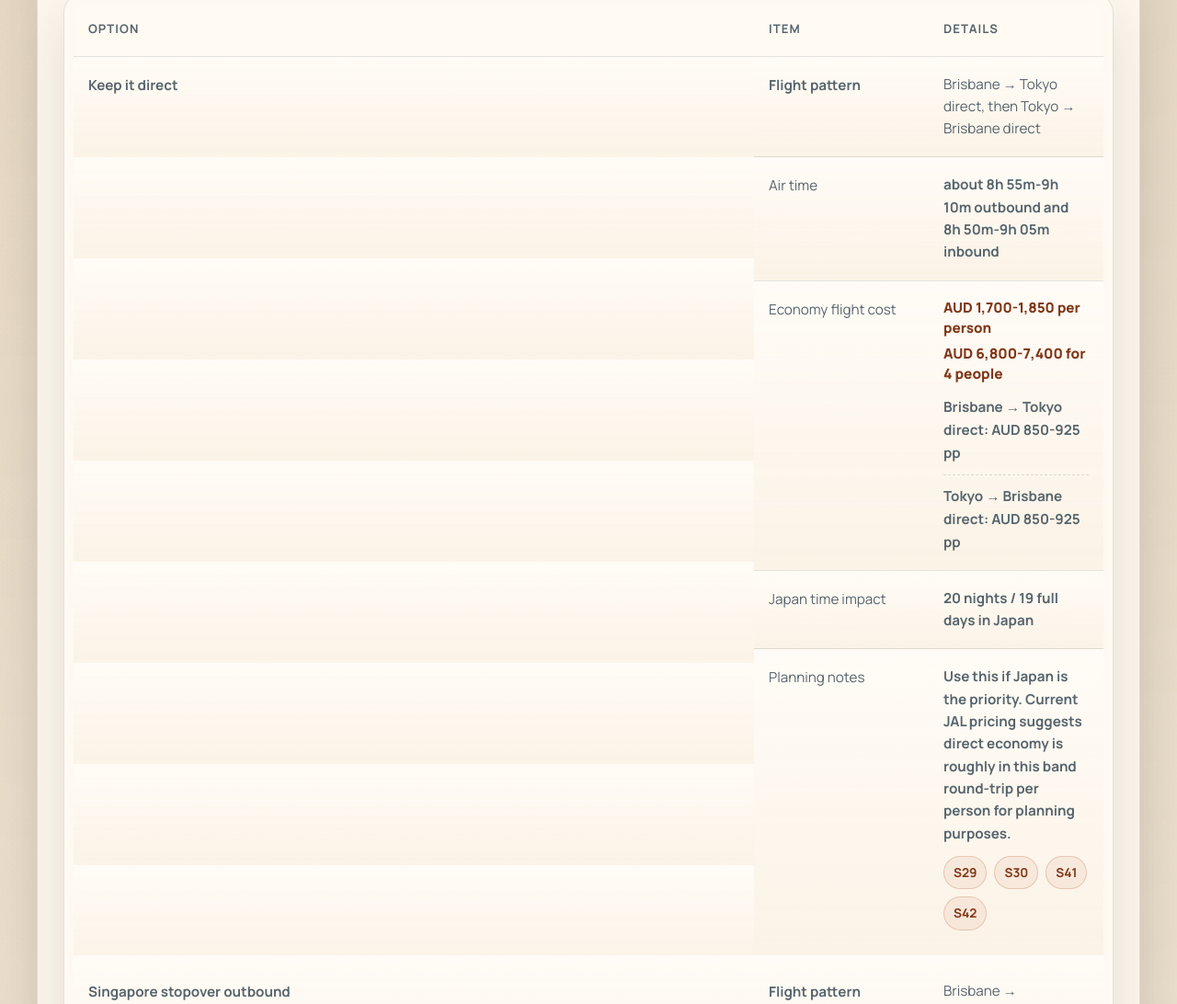
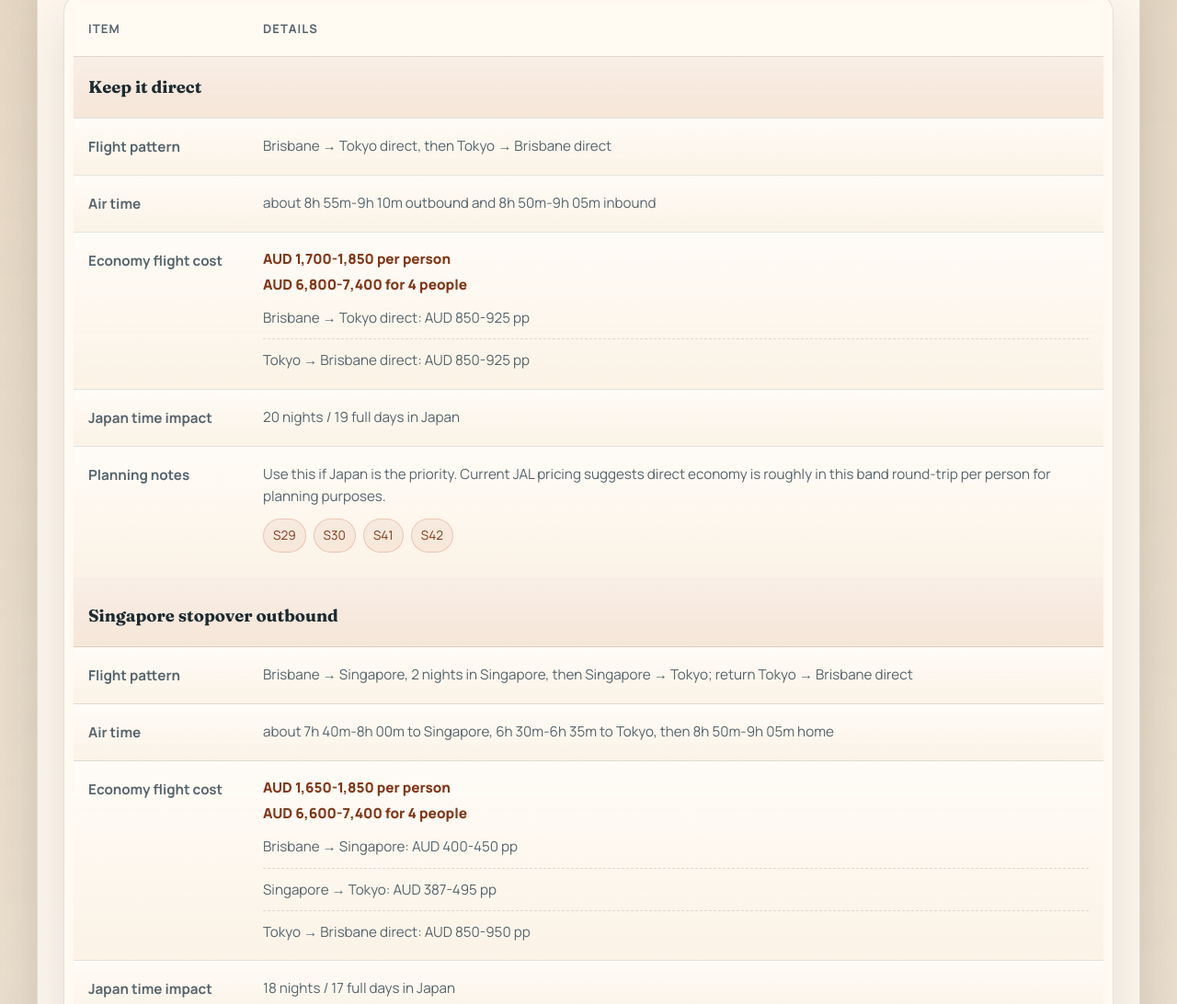
Before and after one commit to mrcrilly/japanese-travel-guide-2026, a plain HTML site: page docs/index.html in a window 1280 px wide. Shown: the part 2776-3868 px from the top of the page at 92% size. Drawn offline with nearby package versions, Linux system fonts and the light colour scheme.

Commit message:
Codex: fix flight options table layout

```diff
--- a/assets/site.css
+++ b/assets/site.css
@@ -230,7 +230,7 @@ tbody tr:last-child td {
 }
 
 .flight-table {
-  min-width: 860px;
+  min-width: 760px;
 }
 
 .flight-table th,
@@ -243,6 +243,10 @@ tbody tr:last-child td {
 }
 
 .flight-option-group + .flight-option-group tr:first-child td {
+  border-top: 18px solid transparent;
+}
+
+.flight-option-group + .flight-option-group tr:first-child th {
   border-top: 18px solid transparent;
 }
 
@@ -261,11 +265,15 @@ tbody tr:last-child td {
   font-size: 0.96rem;
 }
 
-.flight-option-name {
-  min-width: 180px;
+.flight-option-heading {
+  text-align: left;
+  font-family: "Fraunces", serif;
+  font-size: 1.15rem;
+  color: var(--ink);
+  background: rgba(182, 85, 47, 0.08);
 }
 
-.flight-table td:nth-child(2) {
+.flight-item-label {
   width: 190px;
   color: var(--muted);
   font-weight: 700;
--- a/docs/assets/site.css
+++ b/docs/assets/site.css
@@ -230,7 +230,7 @@ tbody tr:last-child td {
 }
 
 .flight-table {
-  min-width: 860px;
+  min-width: 760px;
 }
 
 .flight-table th,
@@ -243,6 +243,10 @@ tbody tr:last-child td {
 }
 
 .flight-option-group + .flight-option-group tr:first-child td {
+  border-top: 18px solid transparent;
+}
+
+.flight-option-group + .flight-option-group tr:first-child th {
   border-top: 18px solid transparent;
 }
 
@@ -261,11 +265,15 @@ tbody tr:last-child td {
   font-size: 0.96rem;
 }
 
-.flight-option-name {
-  min-width: 180px;
+.flight-option-heading {
+  text-align: left;
+  font-family: "Fraunces", serif;
+  font-size: 1.15rem;
+  color: var(--ink);
+  background: rgba(182, 85, 47, 0.08);
 }
 
-.flight-table td:nth-child(2) {
+.flight-item-label {
   width: 190px;
   color: var(--muted);
   font-weight: 700;
--- a/docs/index.html
+++ b/docs/index.html
@@ -168,27 +168,26 @@
             <table class="flight-table">
               <thead>
                 <tr>
-                  <th>Option</th>
                   <th>Item</th>
                   <th>Details</th>
                 </tr>
               </thead>
               <tbody class="flight-option-group">
                 <tr>
-                  <td rowspan="5" class="flight-option-name">
-                    <strong>Keep it direct</strong>
-                  </td>
-                  <td>Flight pattern</td>
+                  <th colspan="2" class="flight-option-heading">Keep it direct</th>
+                </tr>
+                <tr>
+                  <td class="flight-item-label">Flight pattern</td>
                   <td>
                     <div class="flight-cell-main">Brisbane → Tokyo direct, then Tokyo → Brisbane direct</div>
                   </td>
                 </tr>
                 <tr>
-                  <td>Air time</td>
+                  <td class="flight-item-label">Air time</td>
                   <td><div class="flight-cell-main">about 8h 55m-9h 10m outbound and 8h 50m-9h 05m inbound</div></td>
                 </tr>
                 <tr>
-                  <td>Economy flight cost</td>
+                  <td class="flight-item-label">Economy flight cost</td>
                   <td>
                     <div class="flight-price">AUD 1,700-1,850 per person</div>
                     <div class="flight-price flight-price-sub">AUD 6,800-7,400 for 4 people</div>
@@ -199,11 +198,11 @@
                   </td>
                 </tr>
                 <tr>
-                  <td>Japan time impact</td>
+                  <td class="flight-item-label">Japan time impact</td>
                   <td><div class="flight-cell-main">20 nights / 19 full days in Japan</div></td>
                 </tr>
                 <tr>
-                  <td>Planning notes</td>
+                  <td class="flight-item-label">Planning notes</td>
                   <td>
                     <div class="flight-cell-main">Use this if Japan is the priority. Current JAL pricing suggests direct economy is roughly in this band round-trip per person for planning purposes.</div>
                     <div class="source-strip">
@@ -217,20 +216,20 @@
               </tbody>
               <tbody class="flight-option-group">
                 <tr>
-                  <td rowspan="5" class="flight-option-name">
-                    <strong>Singapore stopover outbound</strong>
-                  </td>
-                  <td>Flight pattern</td>
+                  <th colspan="2" class="flight-option-heading">Singapore stopover outbound</th>
+                </tr>
+                <tr>
+                  <td class="flight-item-label">Flight pattern</td>
                   <td>
                     <div class="flight-cell-main">Brisbane → Singapore, 2 nights in Singapore, then Singapore → Tokyo; return Tokyo → Brisbane direct</div>
                   </td>
                 </tr>
                 <tr>
-                  <td>Air time</td>
+                  <td class="flight-item-label">Air time</td>
                   <td><div class="flight-cell-main">about 7h 40m-8h 00m to Singapore, 6h 30m-6h 35m to Tokyo, then 8h 50m-9h 05m home</div></td>
                 </tr>
                 <tr>
-                  <td>Economy flight cost</td>
+                  <td class="flight-item-label">Economy flight cost</td>
                   <td>
                     <div class="flight-price">AUD 1,650-1,850 per person</div>
                     <div class="flight-price flight-price-sub">AUD 6,600-7,400 for 4 people</div>
@@ -242,11 +241,11 @@
                   </td>
                 </tr>
                 <tr>
-                  <td>Japan time impact</td>
+                  <td class="flight-item-label">Japan time impact</td>
                   <td><div class="flight-cell-main">18 nights / 17 full days in Japan</div></td>
                 </tr>
                 <tr>
-                  <td>Planning notes</td>
+                  <td class="flight-item-label">Planning notes</td>
                   <td>
                     <div class="flight-cell-main">Flight-only cost is broadly similar to the direct option once you estimate one-way pricing from current round-trip fares. Brisbane-Singapore is around AUD 400-450 pp one-way; Singapore-Tokyo works out to about AUD 387-495 pp one-way using S$1 = AUD 1.10; Tokyo-Brisbane direct is roughly AUD 850-950 pp one-way. The tradeoff is that you lose 2 Japan nights and still need to pay for 2 Singapore hotel nights plus food.</div>
                     <div class="source-strip">
```
Also changed, not shown: 1 other file.
